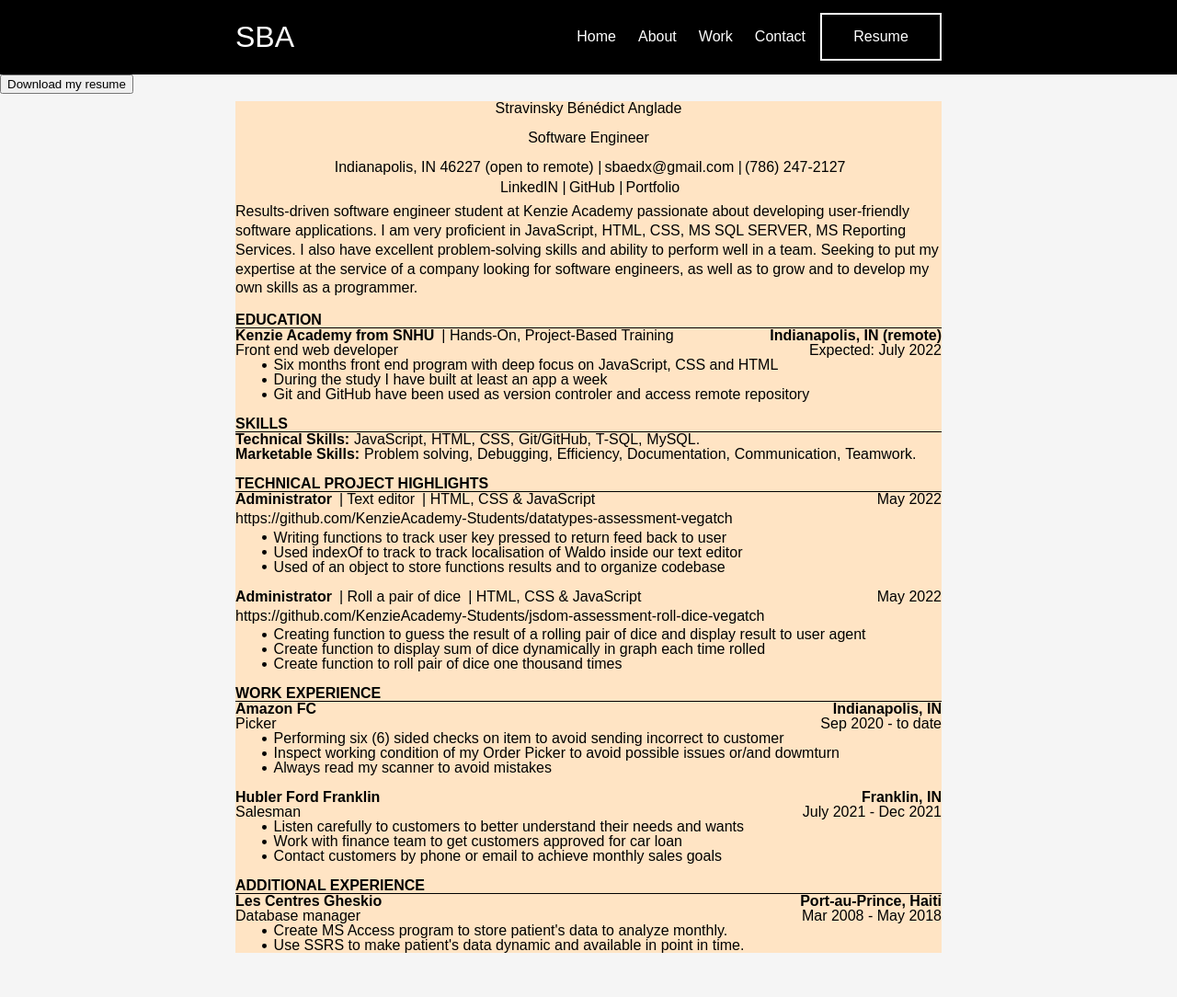
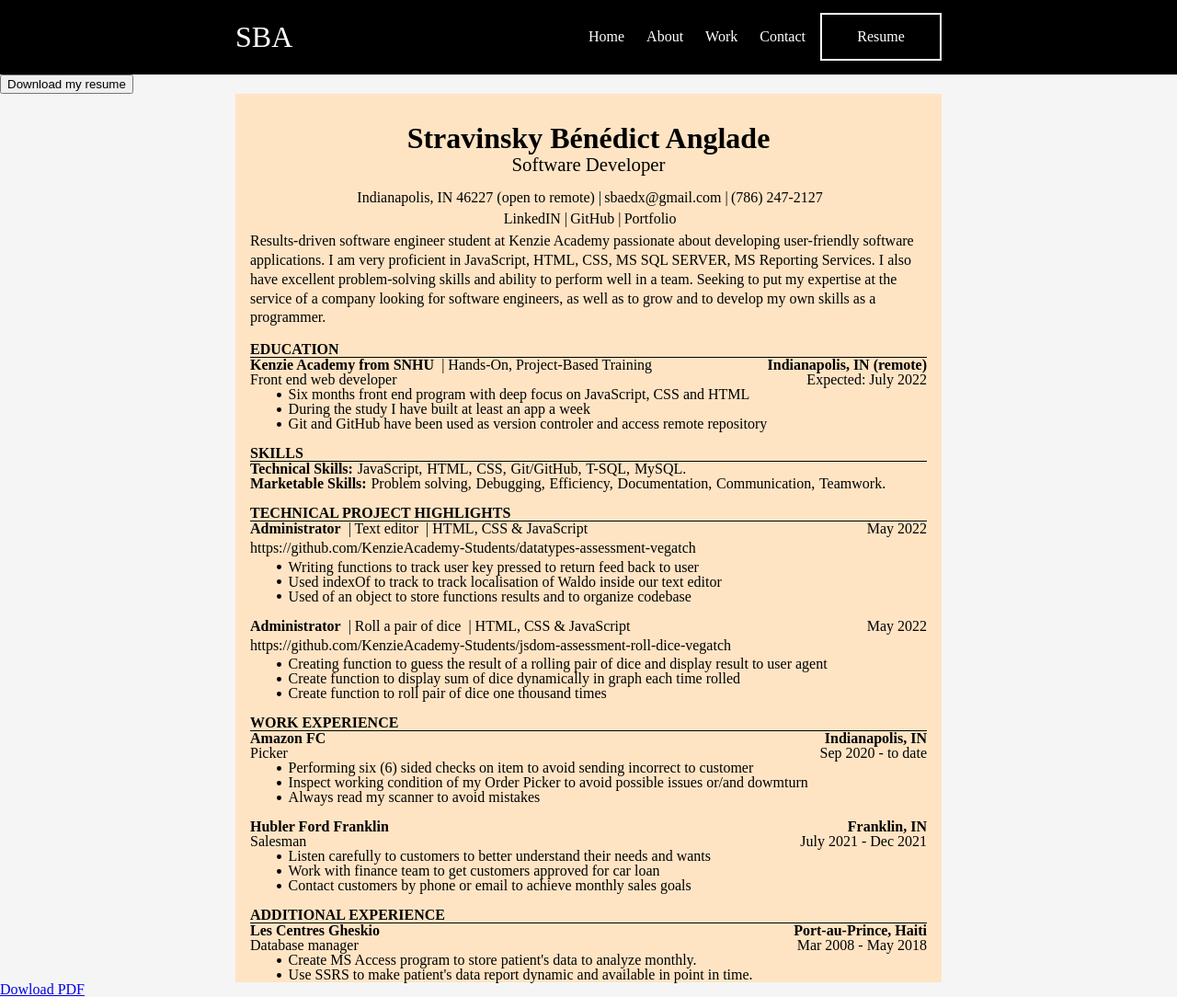
Before and after one commit to vegatch/blog, a website: page resume.html in a window 1280 px wide. Shown: the whole page at 92% size. Before the commit the page ends 1036 px from the top, so only its background shows below. Drawn offline with nearby package versions, Linux system fonts and the light colour scheme.

Commit message:
correct last sentance

```diff
--- a/css/resume.css
+++ b/css/resume.css
@@ -1,17 +1,32 @@
+body{
+    font-family: 'Times New Roman', Times, serif;
+}
+
 .resume-container{
     width: 60vw;
-    margin: auto;
+    margin:  auto;
     background-color: bisque;
 }
 
+.header-container, .resume-body-container{
+    margin: 0rem 1rem;
+}
 .header-container p{
      text-align: center;
-     margin: .5rem 0 1rem 0
+     /* margin: .5rem 0 1rem 0 */
      /* margin-top: 5rem; */
 }
 
+.name-div p:first-child{
+    font-size: 2rem;
+    font-weight: bold;
+    padding-top: 2rem;
+}
 
-
+.name-div p:last-child {
+    font-size: 1.3rem;
+    line-height: 1.6rem;
+}
 .contact-div{
     display: flex;
     justify-content: center;
--- a/resume.html
+++ b/resume.html
@@ -11,6 +11,7 @@
     <link rel="stylesheet" href="./css/resume.css">
     <script src="./main.js" defer></script>
     <script src="./resume.js" defer></script>
+    <script src="https://cdnjs.cloudflare.com/ajax/libs/jspdf/2.5.1/jspdf.umd.min.js"></script>
 </head>
 
 <body>
@@ -21,11 +22,15 @@
     <main>
         <div class="download-container">
             <a class="resume"    href="CV.pdf" download="CV">
-                <button type="button">Download my resume</button>
+                <button class="btnPdf" type="button">Download my resume</button>
             </a>
         </div>
         <div class="resume-container">
 
+        </div>
+        <div>
+            <!-- <button class="btnPdf" type="button">Download my resume</button> -->
+            <a href="javascript:generatorOfPDF()">Dowload PDF</a>
         </div>
 
 
--- a/resume.js
+++ b/resume.js
@@ -9,9 +9,14 @@ nameTitleDiv.classList.add("name-div")
 let nameP = document.createElement("p")
 let titleP = document.createElement("p")
 nameP.innerHTML = 'Stravinsky Bénédict Anglade'
-titleP.innerHTML = 'Software Engineer'
+titleP.innerHTML = 'Software Developer'
+
+let headerNewline = document.createElement("br")
+
 nameTitleDiv.append(nameP, titleP)
-headerDiv.append(nameTitleDiv)
+headerDiv.append(nameTitleDiv, headerNewline)
+
+
 
 let contactDiv = document.createElement("div")
 contactDiv.classList.add("contact-div")
@@ -63,6 +68,8 @@ educationP.classList.add("headerSection")
 educationP.classList.add("text-bold")
 educationP.textContent = 'EDUCATION'
 educationHeaderDiv.append(educationP)
+
+let educationNewLine = document.createElement("br")
 
 let educationFirstRowDiv = document.createElement("div")
 educationFirstRowDiv.classList.add("flex-container")
@@ -147,7 +154,7 @@ achievementDivThree.append(educationThree)
 educationUl.append(achievementDivThree)
 
 
-educationDiv.append(educationHeaderDiv, educationFirstRowDiv, educationSecondRowDiv, educationUl)
+educationDiv.append(educationNewLine, educationHeaderDiv, educationFirstRowDiv, educationSecondRowDiv, educationUl)
 
 // Education section : End
 
@@ -550,7 +557,7 @@ additionalWorkRealizationTwoDiv.classList.add("flex-container")
 let spanAdditionalWorkRealizationTwo = document.createElement("span")
 spanAdditionalWorkRealizationTwo.classList.add("circle")
 let additionalWorkRealizationTwoP = document.createElement("p")
-additionalWorkRealizationTwoP.textContent = 'Use SSRS to make patient\'s data dynamic and available in point in time.'
+additionalWorkRealizationTwoP.textContent = 'Use SSRS to make patient\'s data report dynamic and available in point in time.'
 additionalWorkRealizationTwoDiv.append(spanAdditionalWorkRealizationTwo, additionalWorkRealizationTwoP)
 
 
@@ -564,3 +571,28 @@ workAdditionalDiv.append(workHeaderAdditionalDiv, additionalRowOneDiv, additiona
 
 // Additional Work experience : End =====================
 resumeBodyDiv.append(educationDiv, skillsDiv, projectsDiv, workDiv, workAdditionalDiv)
+
+
+
+
+
+//Pdf generator function from jsPDF library
+
+const generatorOfPDF = function() {
+//  var doc = new jsPDF();  //create jsPDF object
+ window.jsPDF = window.jspdf.jsPDF;
+ const doc =window.jsPDF
+  doc.fromHTML(document.querySelector(".resume-container"), // page element which you want to print as PDF
+  15,
+  15,
+  {
+    'width': 170  //set width
+  },
+  function(a)
+   {
+    doc.save("resume.pdf"); // save file name as resume.pdf
+  });
+}
+
+const btnConvertToPdf = document.querySelector(".btnPdf")
+btnConvertToPdf.addEventListener("click", generatorOfPDF)
```
